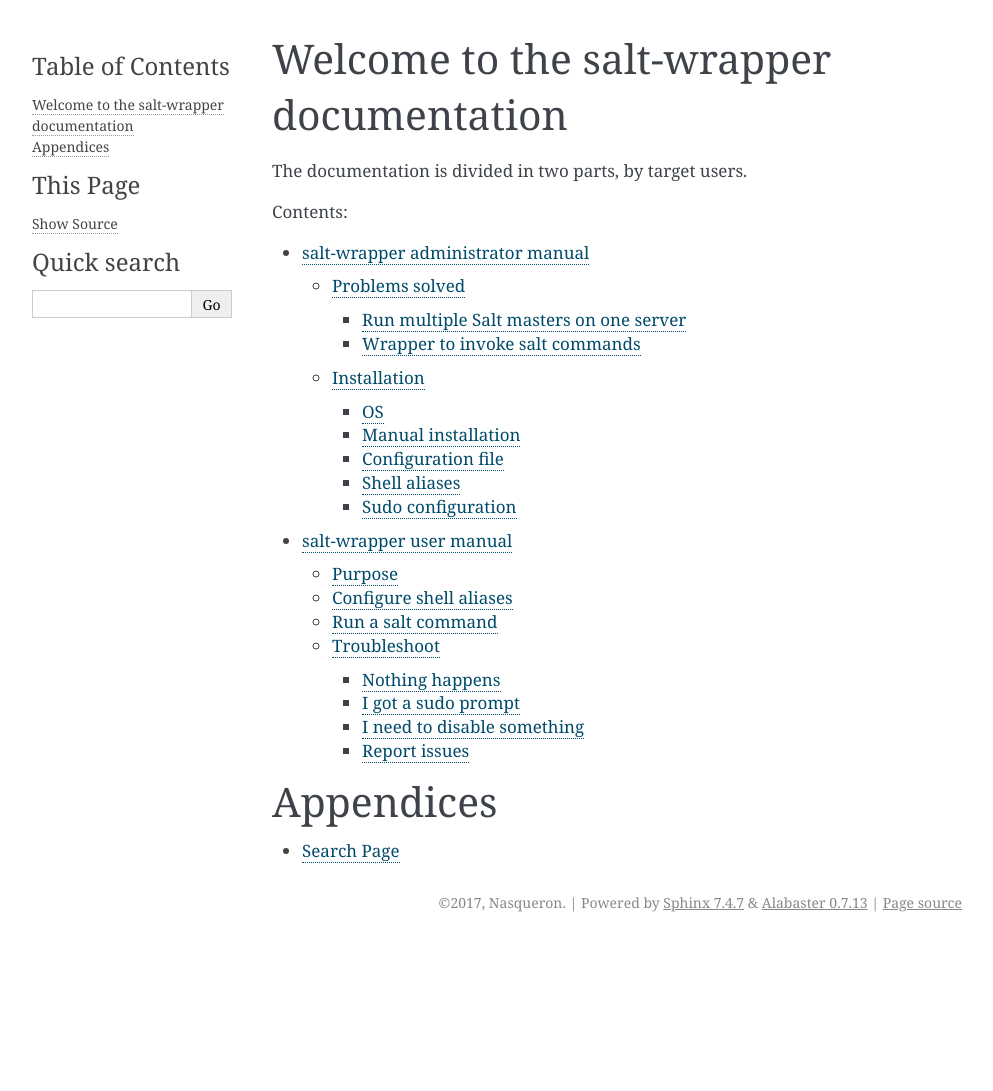
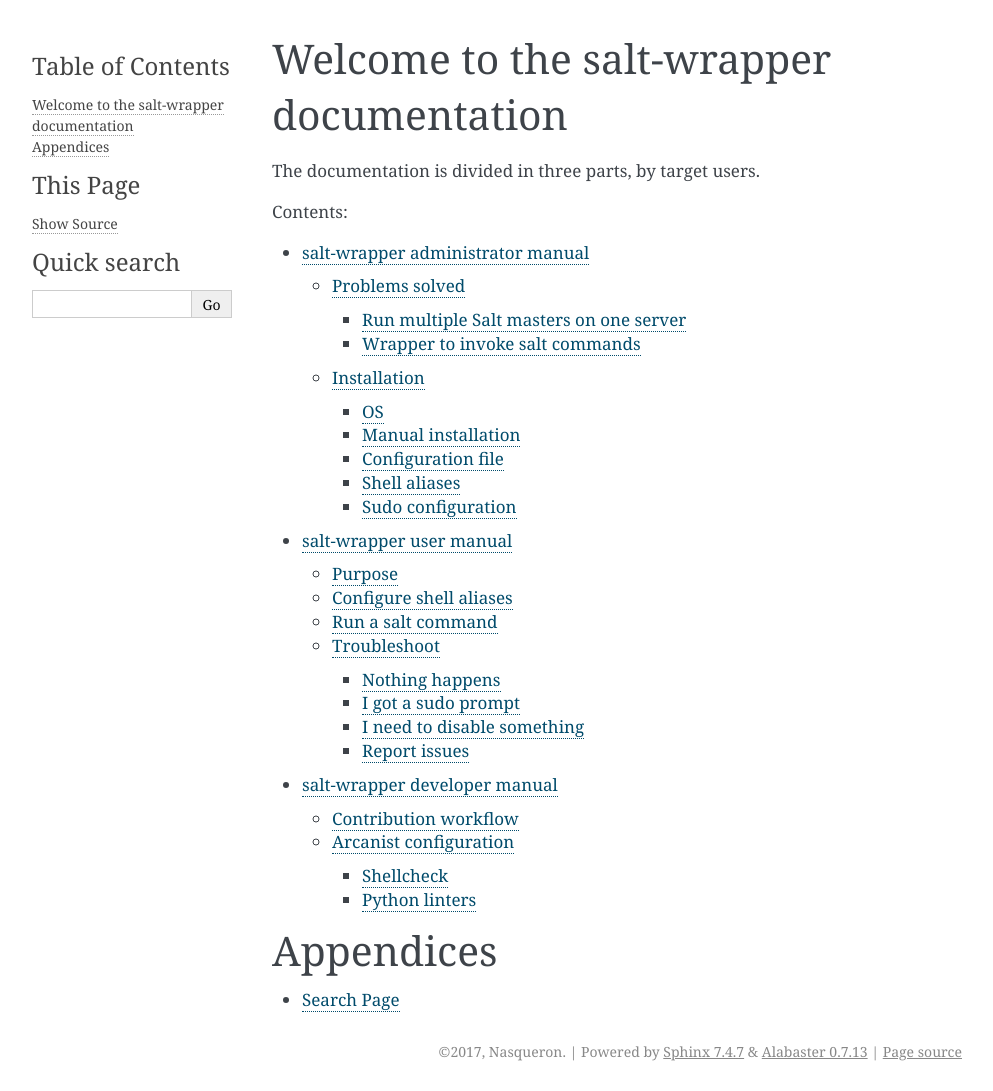
Before and after one commit to nasqueron/salt-wrapper, a Sphinx documentation site: the page built from docs/index.rst, in a window 1280 px wide. Shown: the whole page, without its empty margins (148-1141 px from the left). Built offline with Sphinx 7.4.7, drawn with Linux system fonts in a browser that asks for light colours; before the commit the page ends 942 px from its top, so only the background shows below that; some of the changed lines change nothing that is shown.

Commit message:
Document developer instructions
Summary:
D1034 / 70aba78f9e introduced an Arcanist configuration,
so we can document how to use it.

Basically, it's an "install rSCL shellcheck + pep8 + flake8".

Test Plan: Follow the rSCL and venv procedures documented.

Reviewers: dereckson

Reviewed By: dereckson

Differential Revision: https://devcentral.nasqueron.org/D1036

```diff
--- /dev/null
+++ b/docs/dev.rst
@@ -0,0 +1,89 @@
+=============================
+salt-wrapper developer manual
+=============================
+
+This manual covers all you need to develop for a Nasqueron software,
+with the relevant aspects specific to salt-wrapper.
+
+.. note::
+
+  Nasqueron development servers have already those software installed.
+  Ask an access if you wish to get directly a working environment.
+
+*********************
+Contribution workflow
+*********************
+
+You'll find at https://agora.nasqueron.org/How_to_contribute_code a comprehensive guide.
+
+In a nutshell:
+  - from the master branch, create a new Git branch for the fix
+  - craft one commit (if you need to edit it, use ``git commit --amend``)
+  - send this commit to our code review system with ``arc diff``
+
+If you don't have Arcanist installed, you can instead open a pull request on GitHub,
+if you submit a small fix like fix a typo.
+
+If you've several changes to submit, prepare distinct branches, one per change.
+
+**********************
+Arcanist configuration
+**********************
+
+Shellcheck
+===========
+
+Arcanist is configured to lint the shell code with shellcheck.
+
+Shellcheck installation
+-----------------------
+
+You first need to install shellcheck through your package manager,
+of if it's not available for your OS/distro  with ``cabal install shellcheck``.
+
+On FreeBSD, the package name is in CamelCase: ``pkg install hs-ShellCheck``.
+
+Shellcheck Arcanist linter installation
+---------------------------------------
+
+Clone the linter repository in the same folder where you've Arcanist
+and libphutil.
+
+For example, if you've Arcanist installed as ``/opt/phabricator/arcanist``,
+you can install the linter as ``/opt/phabricator/shellcheck-linter``.
+
+.. code-block:: shell
+
+  $ cd /opt/phabricator
+  $ git clone https://devcentral.nasqueron.org/source/shellcheck-linter.git
+
+Python linters
+==============
+
+You need ``pep8`` and ``flake8`` commands, for Python 3.
+
+.. warning::
+
+  Most Nasqueron software use Python 3, and not Python 2.
+  As such, linter tools must also be for Python 3.
+
+Install directly the software
+-----------------------------
+
+.. code-block:: shell
+
+  $ pip3 install flake8 pep8
+
+Use a virtualenv instead
+------------------------
+
+If you need to develop for Python 2 and Python 3, the easiest road
+is through a Python virtual environment.
+
+To create one:
+
+.. code-block:: shell
+
+  $ python3 -m venv ~/dev/python/general3
+  $ source ~/dev/python/general3/activate # use activate.csh for tcsh
+  $ pip install flake8 pep8
--- a/docs/index.rst
+++ b/docs/index.rst
@@ -4,7 +4,7 @@
 Welcome to the salt-wrapper documentation
 =========================================
 
-The documentation is divided in two parts,
+The documentation is divided in three parts,
 by target users.
 
 Contents:
@@ -14,6 +14,7 @@
 
    admin
    user
+   dev
 
 Appendices
 ==========
```
